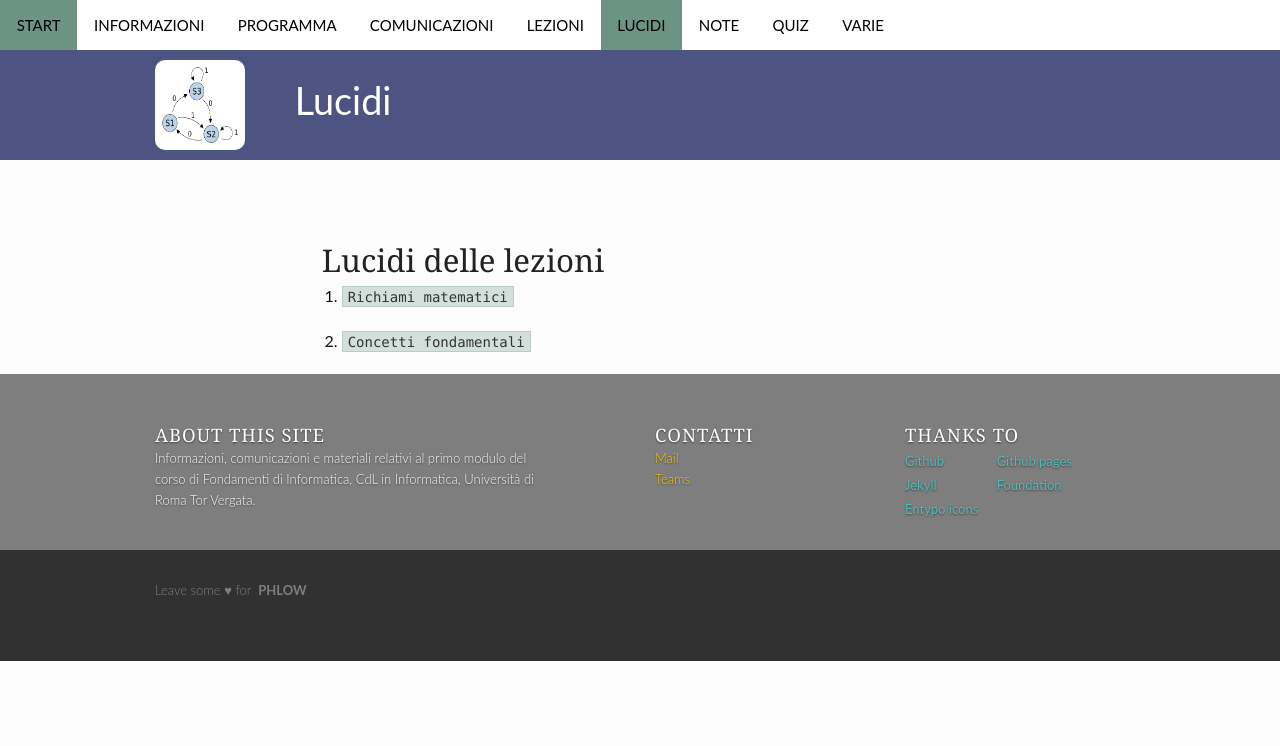
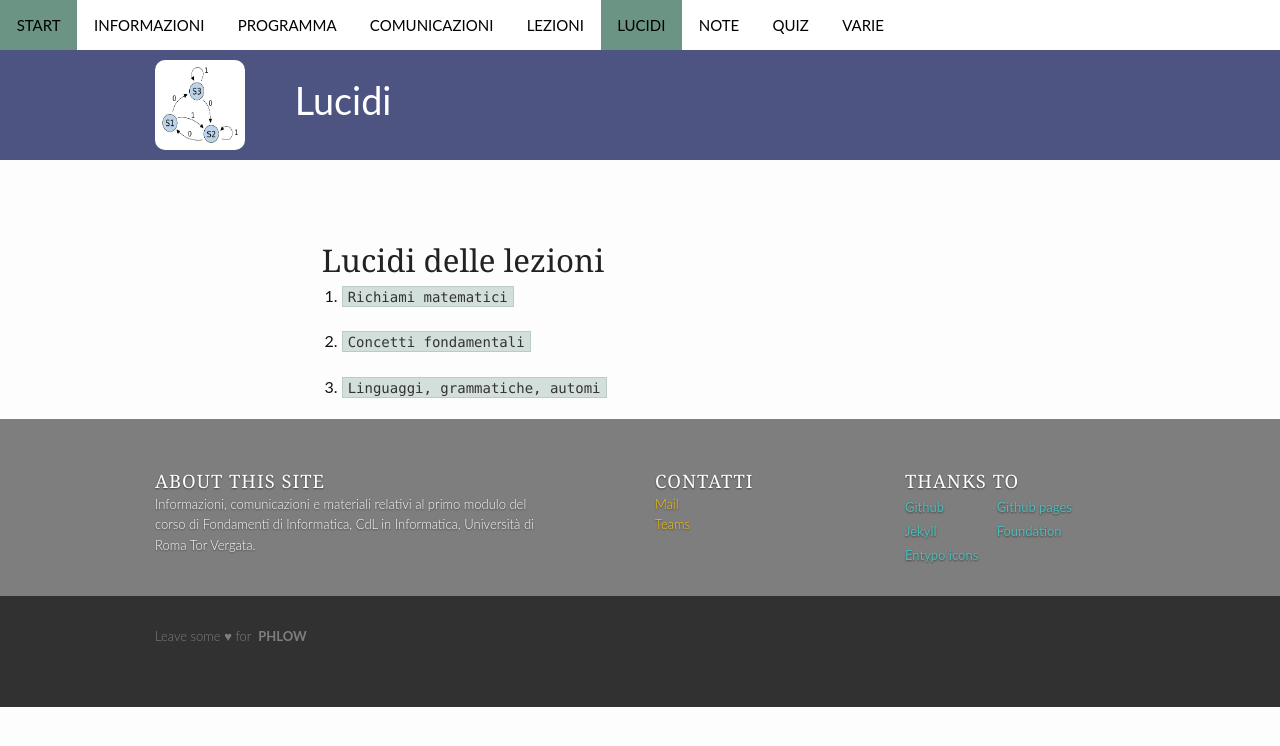
Before and after one commit to tvml/fo2324, a Jekyll site: the page built from pages/lucidi.md, in a window 1280 px wide. Shown: the top 746 px of the page. Built offline with Jekyll 4.4.1, drawn with Linux system fonts in a browser that asks for light colours.

Commit message:
linguaggi

```diff
--- a/pages/lucidi.md
+++ b/pages/lucidi.md
@@ -12,3 +12,5 @@ header: no
 1. [`Richiami matematici`{:.filelink}]({{ site.baseurl }}/lucidi/1-richiami-slides.pdf)
 
 1. [`Concetti fondamentali`{:.filelink}]({{ site.baseurl }}/lucidi/2-fondamenti-slides.pdf)
+
+1. [`Linguaggi, grammatiche, automi`{:.filelink}]({{ site.baseurl }}/lucidi/3-linguaggi-slides.pdf)
```
Also changed, not shown: 1 other file.
